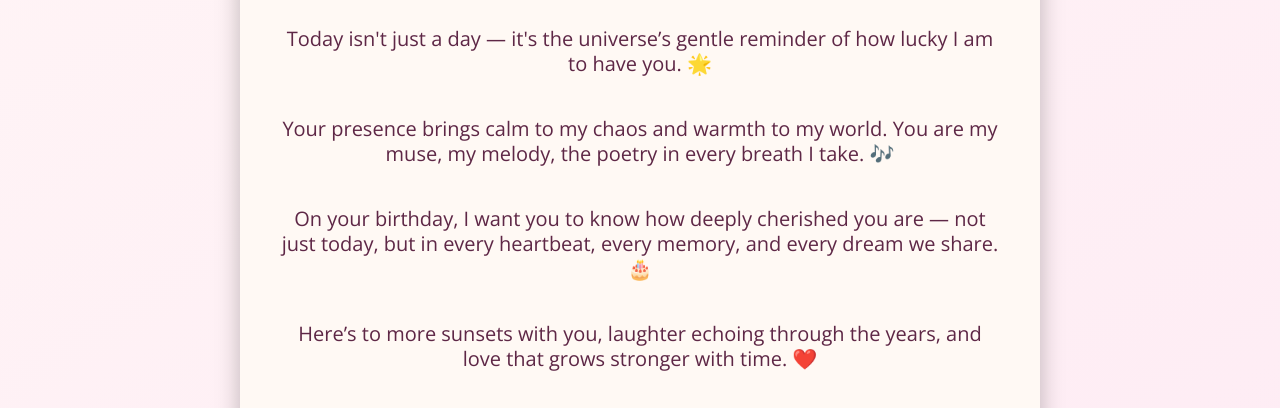
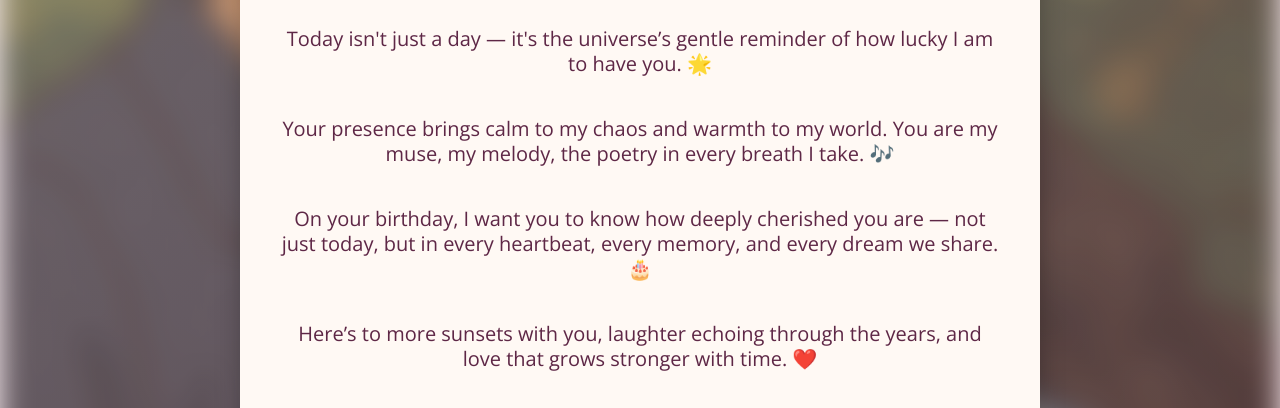
Before and after one commit to AtharvaP-1/birthday-card, a plain HTML site: page index.html in a window 1280 px wide. Shown: the part 235-643 px from the top of the page. Drawn offline with nearby package versions, Linux system fonts and the light colour scheme.

Commit message:
Update index.html

```diff
--- a/index.html
+++ b/index.html
@@ -27,7 +27,7 @@
       bottom: 0;
       z-index: -2;
       background-image: url('image.jpg');
-      background-size: contain;
+      background-size: 100% auto;
       background-position: center;
       background-repeat: no-repeat;
       filter: blur(15px) brightness(0.8);
```
